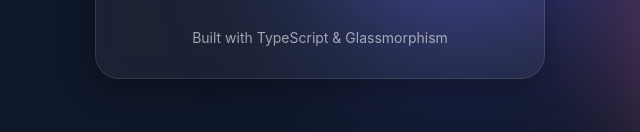
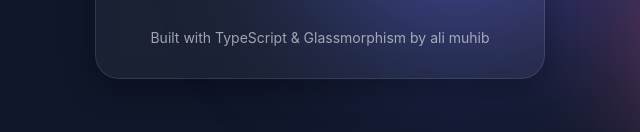
Before and after one commit to alimuhib2009/TICK-TAC-TOE, a website with bundled scripts: page index.html in a window 1280 px wide. Shown: the part 665-797 px from the top of the page, 320-960 px from the left. Built offline with nearby package versions, Linux system fonts and the light colour scheme.

Commit message:
Update index.html

```diff
--- a/index.html
+++ b/index.html
@@ -41,7 +41,7 @@
         </main>
 
         <footer>
-            <p>Built with TypeScript & Glassmorphism</p>
+            <p>Built with TypeScript & Glassmorphism by ali muhib</p>
         </footer>
     </div>
 
```
